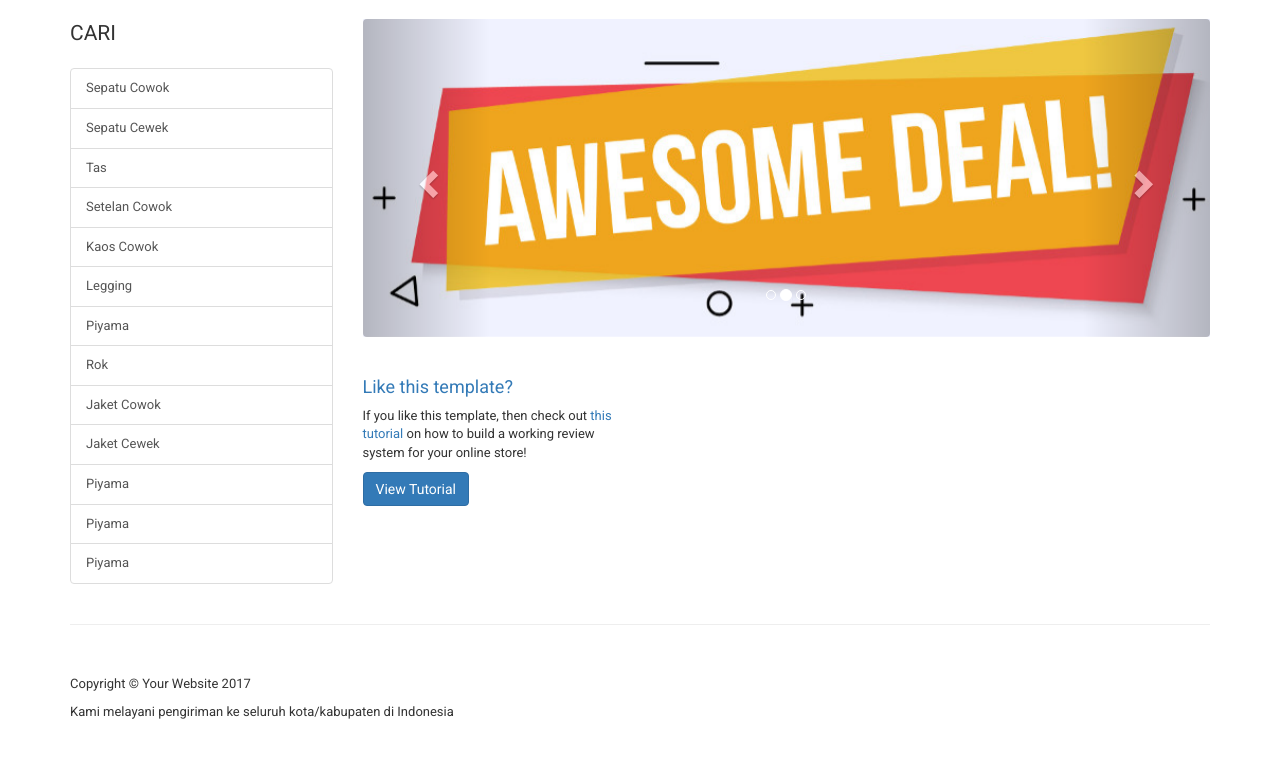
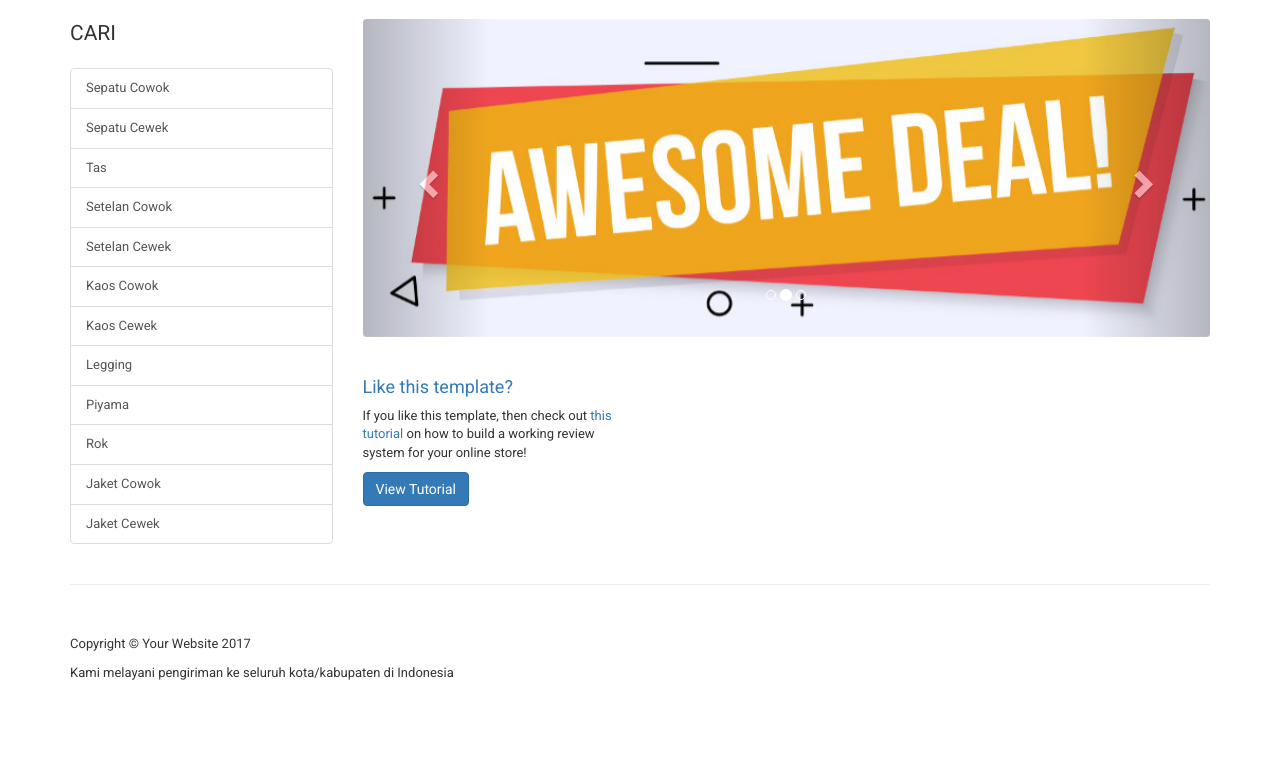
Before and after one commit to kholidfu/toped_agc, a Flask app: page /search/jaket-cowok in a window 1280 px wide. Shown: the part 51-833 px from the top of the page. After the commit the page ends 731 px from the top, so only its background shows below. Run offline with Flask 2, Linux system fonts and the light colour scheme; data that the repository does not hold is empty; some libraries are stand-ins or nearby versions.

Commit message:
add dynamic categories

```diff
--- a/app/templates/detail.html
+++ b/app/templates/detail.html
@@ -7,9 +7,9 @@
     <div class="col-md-3">
       <p class="lead">KOKOPEDIA</p>
       <div class="list-group">
-        <a href="#" class="list-group-item active">Category 1</a>
-        <a href="#" class="list-group-item">Category 2</a>
-        <a href="#" class="list-group-item">Category 3</a>
+	{% for category in categories %}
+	<a href="{{ url_for('search', keyword=category) }}" class="list-group-item">{{ categories[category] }}</a>
+	{% endfor %}
       </div>
     </div>
 
--- a/app/templates/search.html
+++ b/app/templates/search.html
@@ -1,5 +1,5 @@
 {% extends "base.html" %}
-{% block title %}Index{{super()}}{% endblock %}
+{% block title %}Jual {{ keyword_title }}{{super()}}{% endblock %}
 
 {% block content %}
 <div class="container">
@@ -7,19 +7,9 @@
     <div class="col-md-3">
       <p class="lead">CARI</p>
       <div class="list-group">
-        <a href="{{ url_for('search', keyword='sepatu-cowok') }}" class="list-group-item">Sepatu Cowok</a>
-	<a href="#" class="list-group-item">Sepatu Cewek</a>
-        <a href="#" class="list-group-item">Tas</a>
-        <a href="#" class="list-group-item">Setelan Cowok</a>
-	<a href="#" class="list-group-item">Kaos Cowok</a>
-	<a href="#" class="list-group-item">Legging</a>
-	<a href="#" class="list-group-item">Piyama</a>
-	<a href="#" class="list-group-item">Rok</a>
-	<a href="#" class="list-group-item">Jaket Cowok</a>
-	<a href="#" class="list-group-item">Jaket Cewek</a>
-	<a href="#" class="list-group-item">Piyama</a>
-	<a href="#" class="list-group-item">Piyama</a>
-	<a href="#" class="list-group-item">Piyama</a>
+	{% for category in categories %}
+	<a href="{{ url_for('search', keyword=category) }}" class="list-group-item">{{ categories[category] }}</a>
+	{% endfor %}
       </div>
     </div>
 
--- a/app/views.py
+++ b/app/views.py
@@ -1,6 +1,7 @@
 import re
 
 from flask import render_template
+from flask import g
 from app import app
 
 from pymongo import MongoClient
@@ -8,11 +9,34 @@ import feedparser
 import requests
 from bs4 import BeautifulSoup as bs
 import shortuuid
+import slugify
 
 
 # build db connections
 client = MongoClient()
 db = client.toped
+
+
+CATEGORIES = {
+    'sepatu-cowok': 'Sepatu Cowok',
+    'sepatu-cewek': 'Sepatu Cewek',
+    'tas': 'Tas',
+    'setelan-cowok': 'Setelan Cowok',
+    'setelan-cewek': 'Setelan Cewek',
+    'kaos-cowok': 'Kaos Cowok',
+    'kaos-cewek': 'Kaos Cewek',
+    'legging': 'Legging',
+    'piyama': 'Piyama',
+    'rok': 'Rok',
+    'jaket-cowok': 'Jaket Cowok',
+    'jaket-cewek': 'Jaket Cewek',
+}
+
+
+@app.context_processor
+def categories():
+    return {'categories': CATEGORIES}
+
 
 @app.template_filter('get_harga')
 def get_harga(s):
@@ -131,9 +155,10 @@ def detail(oid):
 @app.route("/search/<keyword>")
 def search(keyword):
     """Search page."""
-    # import pdb; pdb.set_trace()
     data = db.product.find({'$text': {'$search': keyword}})
-    return render_template("search.html", data=data)
+    keyword_title = keyword.replace('-', ' ').title()
+    return render_template("search.html", keyword_title=keyword_title,
+                           data=data)
 
 @app.route("/about")
 def about():
```
Also changed, not shown: app/templates/index.html (+3 -10 lines).
